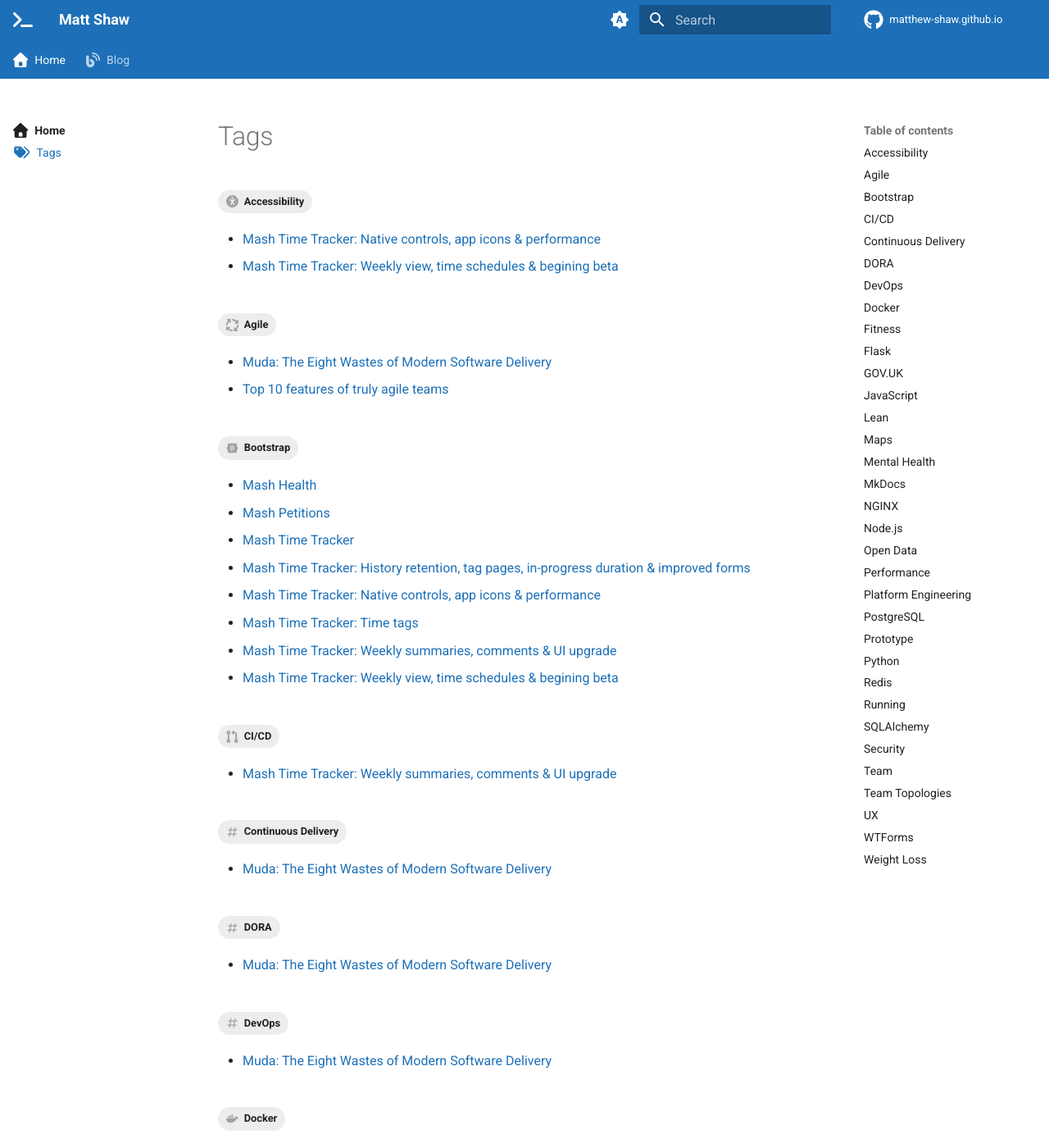
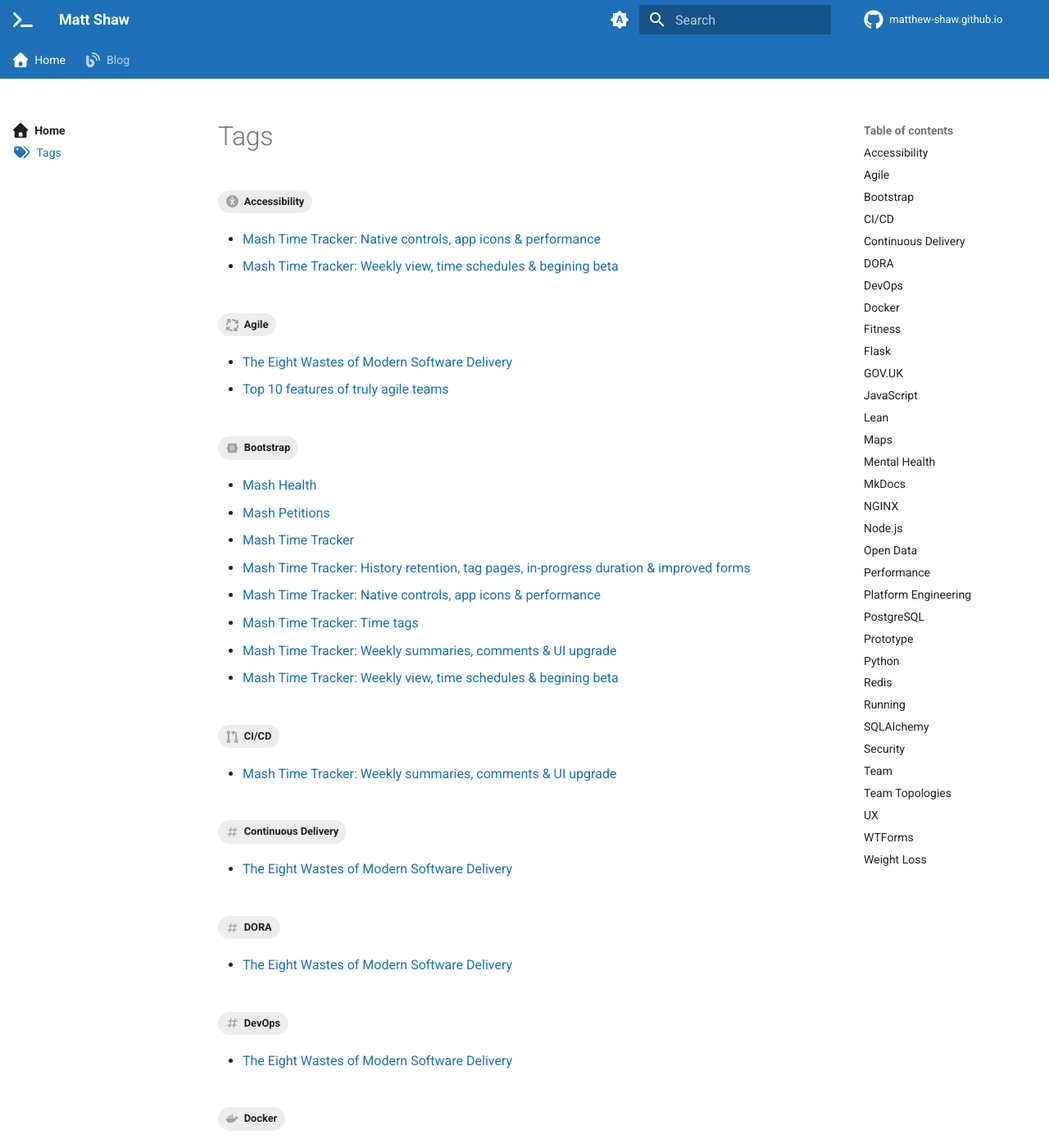
Before and after one commit to matthew-shaw/matthew-shaw.github.io, an MkDocs documentation site: the page built from docs/tags.md, in a window 1280 px wide and 1400 px high. Shown: the whole window at 82% size. Built offline with MkDocs 1.6.1 and Material for MkDocs 9.7.7, drawn with Linux system fonts in a browser that asks for light colours; plug-ins that fetch from the network failed and are left out; comment, search, counter and statistics services are not loaded; some of the changed text lies outside the part shown.

Commit message:
remove muda from title for now

```diff
--- a/docs/blog/posts/lean-muda.md
+++ b/docs/blog/posts/lean-muda.md
@@ -18,7 +18,7 @@ tags:
   - Team Topologies
 ---
 
-# Muda: The Eight Wastes of Modern Software Delivery
+# The Eight Wastes of Modern Software Delivery
 
 In manufacturing, Lean thinking revolutionised how products were built by relentlessly eliminating waste. Whilst the _"software factory"_ analogy isn't perfect, the core Lean principle of eliminating waste underpins modern software delivery, from **Agile** and **DevOps** to **Continuous Delivery** and **Platform Engineering**.
 
```
